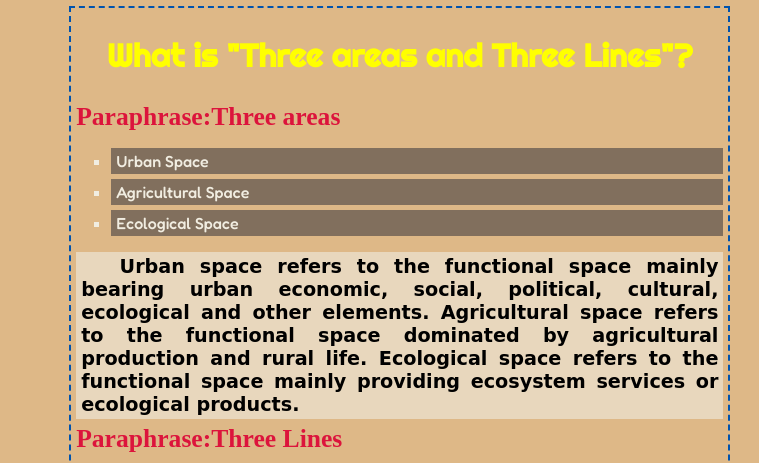
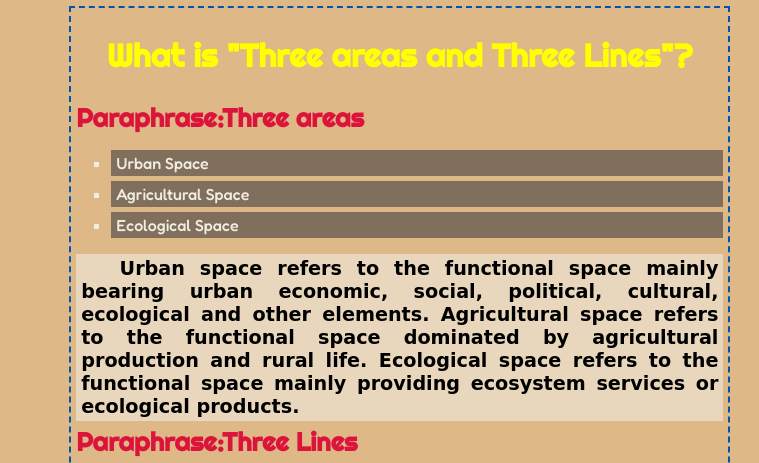
Before and after one commit to C1Ou/ITMD361_project2, a plain HTML site: page territorial_planning.html in a window 1280 px wide. Shown: the part 266-729 px from the top of the page, 0-759 px from the left. Drawn offline with Linux system fonts and the light colour scheme; a web font is replaced by a local one.

Commit message:
Update style3.css

```diff
--- a/css/style3.css
+++ b/css/style3.css
@@ -27,7 +27,6 @@ nav#horz1 ul li{
 nav#horz1 ul li a{
 	display: block;
 	color: black;
-	font-family: ;
 	text-decoration: none;
 	text-align: center;
 	width: 140px;
@@ -56,7 +55,7 @@ h2{
 	color: yellow;
 }
 h3{
-	font-size: 'Righteous', cursive,sans-serif;
+	font-family: 'Righteous', cursive,sans-serif;
 	color: #DC143C;
 	margin: 0 5px;
 	font-size: 1.6em;
```
